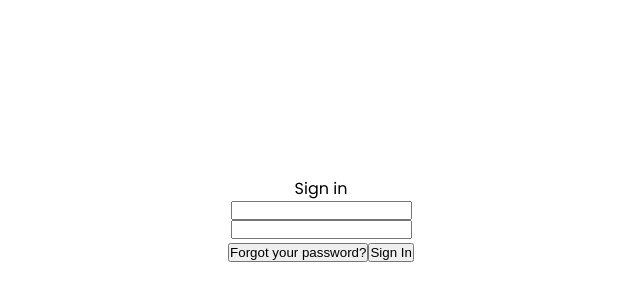
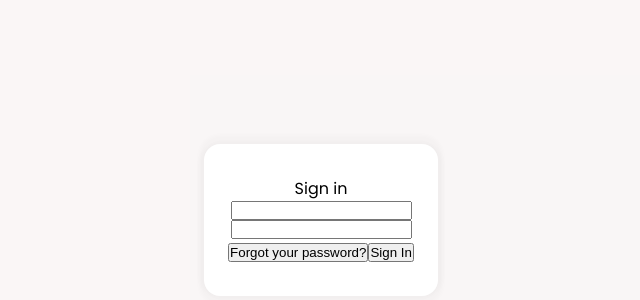
Before and after one commit to Team-Ollave/CIT-RAWR-web, a React (Create React App) app: page / in a window 1280 px wide. Shown: the part 180-480 px from the top of the page, without its empty margins (319-959 px from the left). Built offline with nearby package versions, Linux system fonts and the light colour scheme.

Commit message:
initial login screen

```diff
--- a/src/screens/LoginScreen/styles.module.scss
+++ b/src/screens/LoginScreen/styles.module.scss
@@ -5,12 +5,18 @@
 
   width: 100%;
   height: 100%;
+
+  background-color: rgba($color: $accent-color, $alpha: 0.04);
 }
 
 .loginFormContainer {
   @include flexbox($direction: column);
 
   padding: 2rem 1.5rem;
+  background-color: white;
+  border-radius: 1rem;
+  box-shadow: 0px 4px 4px 5px rgba(0, 0, 0, 0.02),
+    0px -4px 4px 5px rgba(0, 0, 0, 0.02);
 }
 
 .bodyContainer {
--- a/src/styles/config/_colors.scss
+++ b/src/styles/config/_colors.scss
@@ -1 +1 @@
-$accent-color: '#741E1E';
+$accent-color: #741e1e;
```
